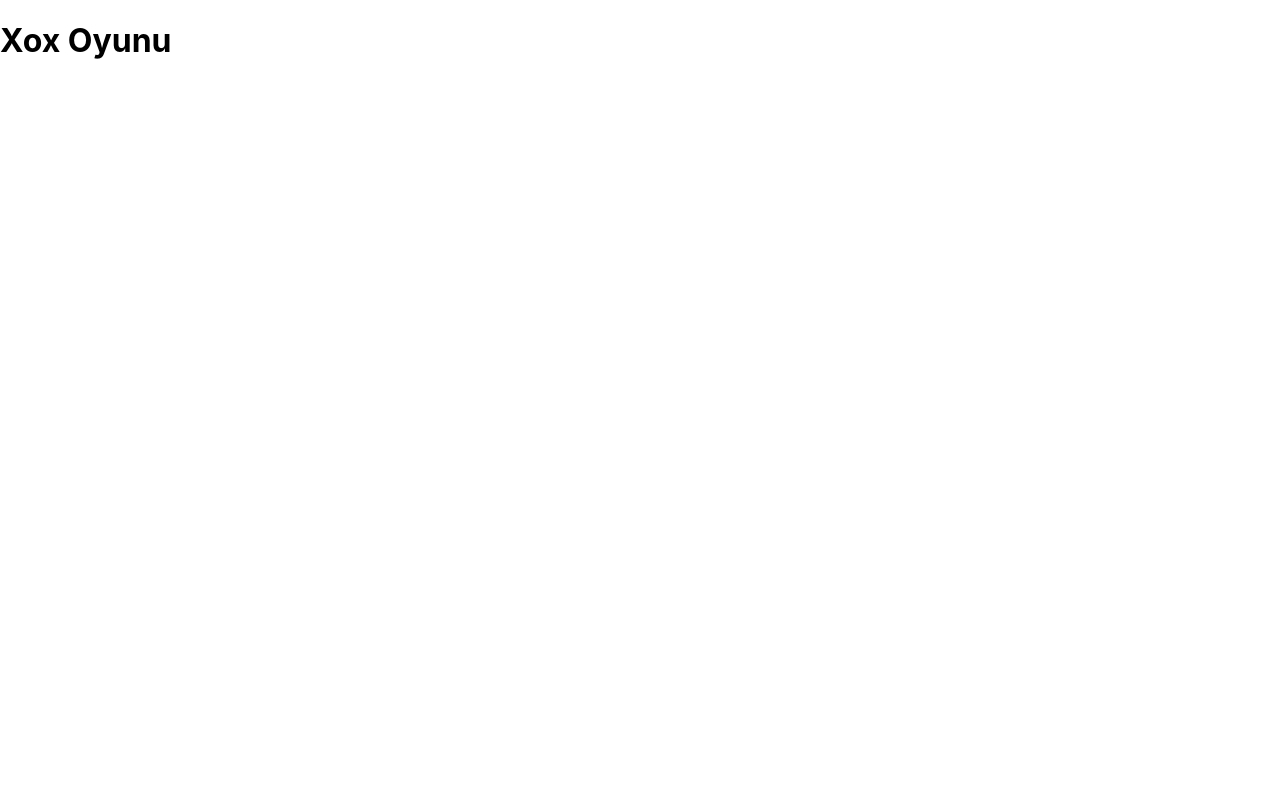
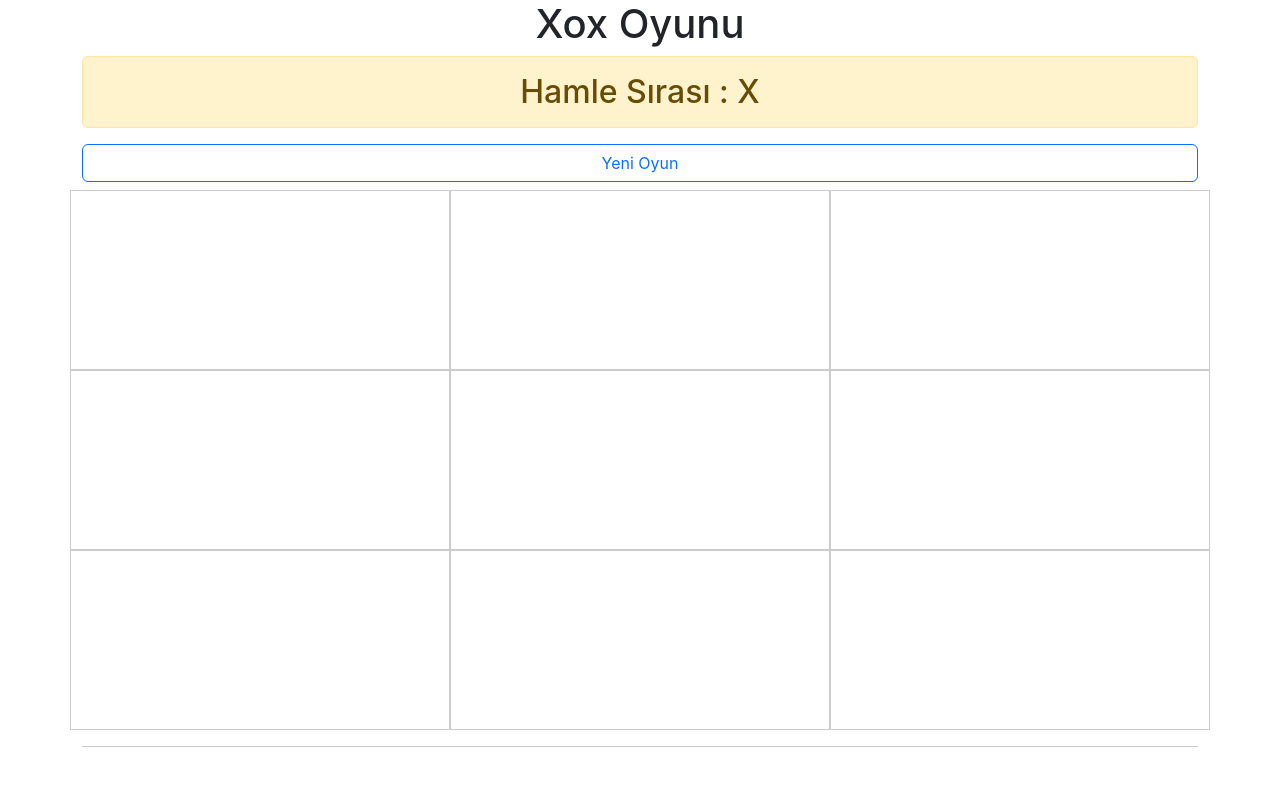
Before and after one commit to emraheskbgc/XoxGame, a React app: page / in a window 1280 px wide. Built offline with nearby package versions, Linux system fonts and the light colour scheme.

Commit message:
xox oyunu tamamlandı

```diff
--- a/public/index.html
+++ b/public/index.html
@@ -3,6 +3,12 @@
   <head>
     <meta charset="utf-8" />
     <link rel="icon" href="%PUBLIC_URL%/favicon.ico" />
+    <link
+      href="https://cdn.jsdelivr.net/npm/bootstrap@5.3.2/dist/css/bootstrap.min.css"
+      rel="stylesheet"
+      integrity="sha384-T3c6CoIi6uLrA9TneNEoa7RxnatzjcDSCmG1MXxSR1GAsXEV/Dwwykc2MPK8M2HN"
+      crossorigin="anonymous"
+    />
     <meta name="viewport" content="width=device-width, initial-scale=1" />
     <meta name="theme-color" content="#000000" />
     <meta
--- a/src/index.css
+++ b/src/index.css
@@ -11,3 +11,14 @@ code {
   font-family: source-code-pro, Menlo, Monaco, Consolas, 'Courier New',
     monospace;
 }
+
+.box{
+  border: 1px solid #ccc;
+  height: 180px;
+  font-size: 90px;
+  cursor: pointer;
+  display: flex;
+  flex-direction: column;
+  text-align: center;
+  justify-content: center;
+}
--- a/src/index.js
+++ b/src/index.js
@@ -1,12 +1,176 @@
-import React from "react";
+import React, { useEffect, useState } from "react";
 import ReactDOM from "react-dom/client";
 import "./index.css";
 import reportWebVitals from "./reportWebVitals";
 
 function XoxGameComponent() {
+  const [games, setGames] = useState([]);
+  const [mark, setMark] = useState("X");
+  const [message, setMessage] = useState("");
+  const [isGameFinish, setIsGameFinish] = useState(false);
+  const [gameMove, setGameMove] = useState([]);
+
+  useEffect(() => {
+    newGame(); // bir defaya bağlı olarak new game çağırılcak
+  }, []);
+
+  const newGame = () => {
+    setGames(["", "", "", "", "", "", "", "", ""]); // 9 adet kutu olcak oyun için
+    setIsGameFinish(false);
+    setMark("X");
+    setMessage("Hamle Sırası : X"); //hamle sırası kimdeyse ona göre değişcek
+    setGameMove([]); // kaydedilen oyunları sıfırlar
+  };
+
+  const markGame = (index) => {
+    if (!isGameFinish) {
+      const newGames = [...games];
+      if (newGames[index] == "") {
+        newGames[index] = mark;
+        setGames(newGames);
+        setGameMove((val) => [...val, newGames]);
+
+        let e = isMoveFinish(newGames);
+        if (e) {
+          setMessage("Oyun Berabere");
+          setIsGameFinish(true);
+          return;
+        }
+
+        let r = isGameOver(newGames);
+        if (r) {
+          setMessage("Oyunu " + mark + " kazandı!");
+          setIsGameFinish(true);
+          return; // metot bitirmek için
+        }
+
+        mark == "X" ? setMark("O") : setMark("X");
+        setMessage("Hamle Sırası : " + (mark == "X" ? "O" : "X"));
+      }
+    }
+  };
+
+  const isGameOver = (newGames) => {
+    if (
+      newGames[0] != "" &&
+      newGames[0] === newGames[1] &&
+      newGames[1] === newGames[2]
+    ) {
+      return true;
+    }
+    if (
+      newGames[3] != "" &&
+      newGames[3] === newGames[4] &&
+      newGames[4] === newGames[5]
+    ) {
+      return true;
+    }
+    if (
+      newGames[6] != "" &&
+      newGames[6] === newGames[7] &&
+      newGames[7] === newGames[8]
+    ) {
+      return true;
+    }
+    if (
+      newGames[0] != "" &&
+      newGames[0] === newGames[3] &&
+      newGames[3] === newGames[6]
+    ) {
+      return true;
+    }
+    if (
+      newGames[1] != "" &&
+      newGames[1] === newGames[4] &&
+      newGames[4] === newGames[7]
+    ) {
+      return true;
+    }
+    if (
+      newGames[2] != "" &&
+      newGames[2] === newGames[5] &&
+      newGames[5] === newGames[8]
+    ) {
+      return true;
+    }
+    if (
+      newGames[2] != "" &&
+      newGames[2] === newGames[4] &&
+      newGames[4] === newGames[6]
+    ) {
+      return true;
+    }
+    if (
+      newGames[6] != "" &&
+      newGames[6] === newGames[4] &&
+      newGames[4] === newGames[2]
+    ) {
+      return true;
+    }
+    if (
+      newGames[0] != "" &&
+      newGames[0] === newGames[4] &&
+      newGames[4] === newGames[8]
+    ) {
+      return true;
+    }
+    if (
+      newGames[8] != "" &&
+      newGames[8] === newGames[4] &&
+      newGames[4] === newGames[0]
+    ) {
+      return true;
+    }
+
+    return false;
+  };
+
+  function isMoveFinish(newGames) {
+    for (let i = 0; i < newGames.length; i++) {
+      const element = newGames[i];
+      if (element === "") {
+        return false;
+      }
+    }
+    return true;
+  }
+
+  const setThatGameMove = (game) => {
+    setGames(game);
+  };
+
   return (
     <>
-      <h1>Xox Oyunu</h1>
+      <div className="container text-center">
+        <h1>Xox Oyunu</h1>
+        <h2 className="alert alert-warning">{message}</h2>
+        <button className="btn btn-outline-primary w-100" onClick={newGame}>
+          Yeni Oyun
+        </button>
+        <div className="row mt-2">
+          {games.map((game, index) => (
+            <div
+              className="col-md-4 box"
+              key={index}
+              onClick={() => markGame(index)}
+            >
+              {game}
+            </div>
+          ))}
+        </div>
+        <hr />
+        {gameMove.map((game, index) => (
+          <>
+            <button
+              className="btn btn-primary mx-1 mt-1"
+              onClick={() => setThatGameMove(game)}
+              key={index}
+            >
+              {index + 1}. Hamle
+            </button>
+          </>
+        ))}
+      </div>
     </>
   );
 }
```
